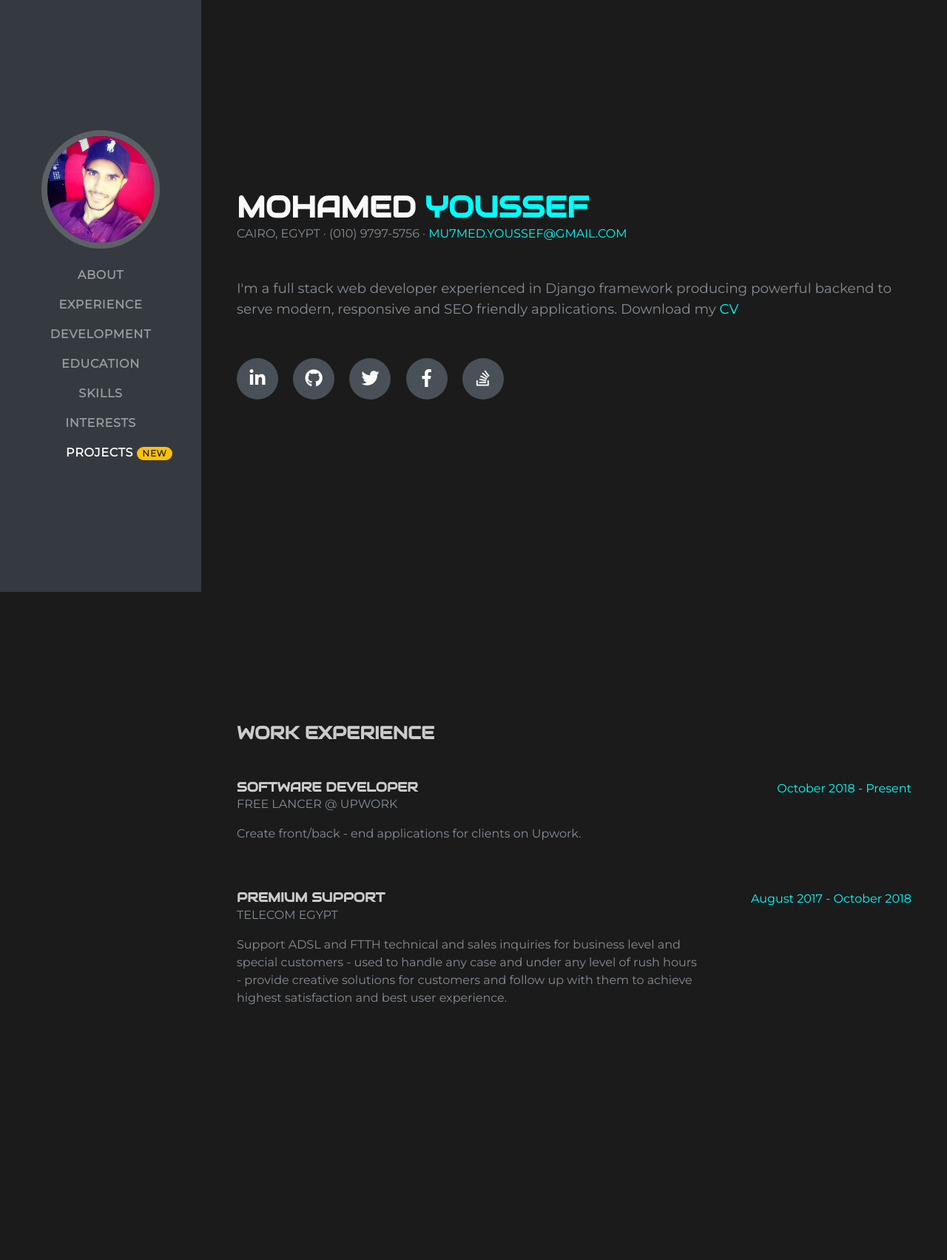
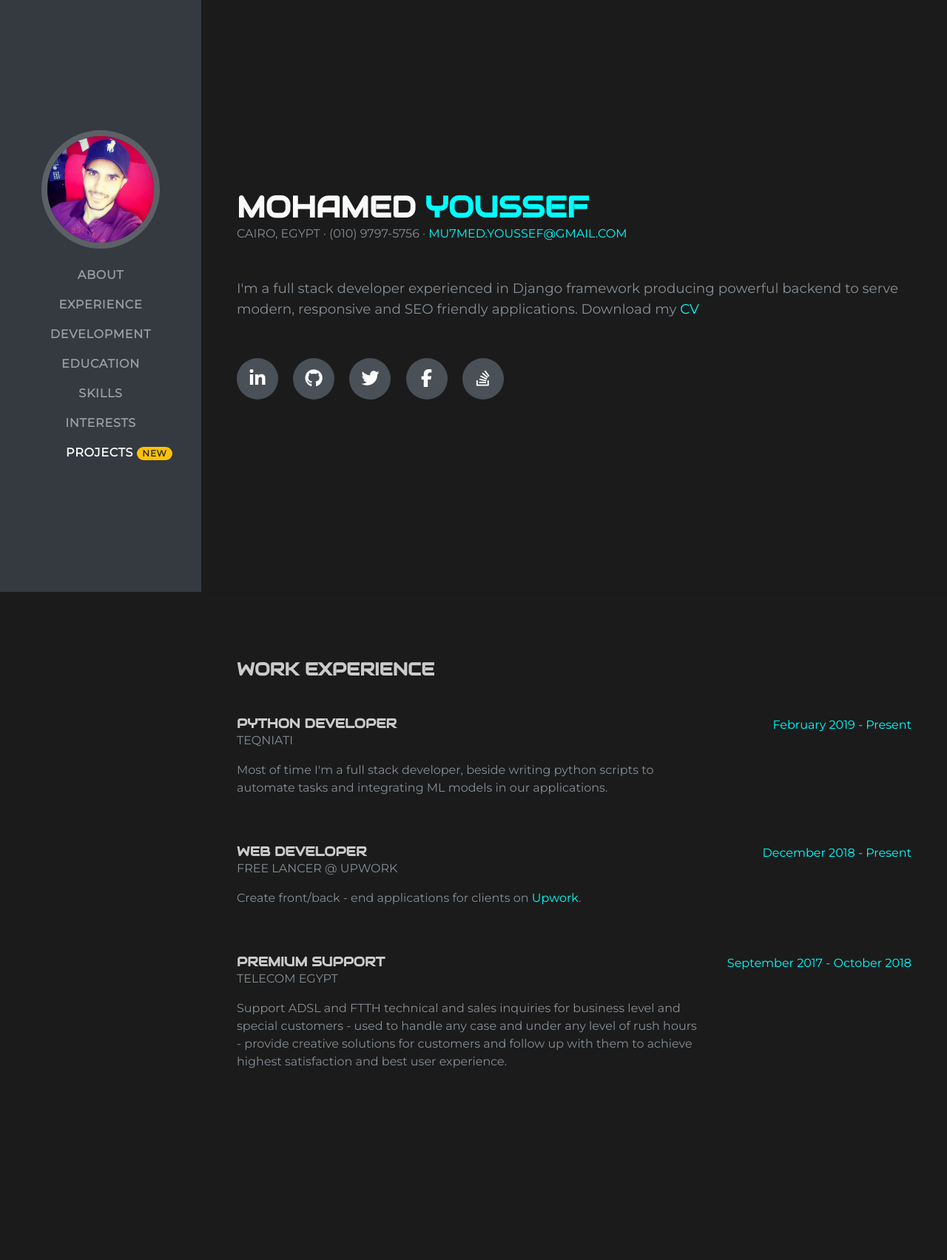
Before and after one commit to MuhamedYoussef/portfolio, a Django app: page / in a window 1280 px wide. Shown: the top 1703 px of the page at 74% size. Run offline with Django 3.2, Linux system fonts and the light colour scheme; some libraries are stand-ins or nearby versions.

Commit message:
upding pkgs, cv and some content

```diff
--- a/templates/base.html
+++ b/templates/base.html
@@ -17,16 +17,8 @@
     <meta property="og:image" content="{% static 'images/profile.png' %}" />
     <title>Mohamed Youssef Resume | Full stack web developer</title>
 
-    <link
-      href="https://fonts.googleapis.com/css?family=Audiowide|Montserrat"
-      rel="stylesheet"
-    />
-    <link
-      rel="stylesheet"
-      href="https://use.fontawesome.com/releases/v5.6.3/css/all.css"
-      integrity="sha384-UHRtZLI+pbxtHCWp1t77Bi1L4ZtiqrqD80Kn4Z8NTSRyMA2Fd33n5dQ8lWUE00s/"
-      crossorigin="anonymous"
-    />
+    <link href="https://fonts.googleapis.com/css?family=Audiowide|Montserrat" rel="stylesheet"/>
+    <script src="https://kit.fontawesome.com/983367eb29.js"></script>
     <link href="{% static 'css/resume.css' %}" rel="stylesheet" />
   </head>
 
--- a/templates/portfolio/index.html
+++ b/templates/portfolio/index.html
@@ -6,11 +6,7 @@
   <a class="navbar-brand js-scroll-trigger" href="#page-top">
     <span class="d-block d-lg-none">Mohamed Youssef</span>
     <span class="d-none d-lg-block">
-      <img
-        class="img-fluid img-profile rounded-circle mx-auto mb-2"
-        src="{% static 'images/profile.jpg' %}"
-        alt=""
-      />
+      <img class="img-fluid img-profile rounded-circle mx-auto mb-2" src="{% static 'images/profile.jpg' %}" alt="profile"/>
     </span>
   </a>
   <button
@@ -66,7 +62,7 @@
         <a href="mailto:name@email.com">Mu7med.Youssef@gmail.com</a>
       </div>
       <p class="lead mb-5">
-        I'm a full stack web developer experienced in Django framework producing powerful backend to serve modern, responsive and SEO friendly applications. Download my <a href="{% static 'cv.pdf' %}" download="Joe.pdf">CV</a>
+        I'm a full stack developer experienced in Django framework producing powerful backend to serve modern, responsive and SEO friendly applications. Download my <a href="{% static 'cv.pdf' %}" download="Joe.pdf">CV</a>
       </p>
       <div class="social-icons">
         <a href="https://www.linkedin.com/in/muhamed-youssef/" class="my-1" target="_blank">
@@ -96,12 +92,26 @@
 
       <div class="resume-item d-flex flex-column flex-md-row mb-5">
         <div class="resume-content mr-auto">
-          <h3 class="mb-0">Software Developer</h3>
-          <div class="subheading mb-3">Free Lancer @ Upwork</div>
-          <p>Create front/back - end applications for clients on Upwork.</p>
+          <h3 class="mb-0">Python Developer</h3>
+          <div class="subheading mb-3">Teqniati</div>
+          <p>Most of time I'm a full stack developer, beside writing python scripts to automate tasks and integrating ML models in our applications.</p>
         </div>
         <div class="resume-date text-md-right">
-          <span class="text-primary">October 2018 - Present</span>
+          <span class="text-primary">February 2019 - Present</span>
+        </div>
+      </div>
+
+      <div class="resume-item d-flex flex-column flex-md-row mb-5">
+        <div class="resume-content mr-auto">
+          <h3 class="mb-0">Web Developer</h3>
+          <div class="subheading mb-3">Free Lancer @ Upwork</div>
+          <p>Create front/back - end applications for clients on
+            <a href="https://www.upwork.com/freelancers/~01efc019fd4fb14238" target="_blank">Upwork</a>.
+          </p>
+
+        </div>
+        <div class="resume-date text-md-right">
+          <span class="text-primary">December 2018 - Present</span>
         </div>
       </div>
 
@@ -114,7 +124,7 @@
           </p>
         </div>
         <div class="resume-date text-md-right">
-          <span class="text-primary">August 2017 - October 2018</span>
+          <span class="text-primary">September 2017 - October 2018</span>
         </div>
       </div>
     </div>
@@ -215,7 +225,8 @@
         <li class="list-inline-item"><i class="fab fa-node-js"></i></li>
         <li class="list-inline-item"><i class="fab fa-npm"></i></li>
         <li class="list-inline-item"><i class="fab fa-python"></i></li>
-        <li class="list-inline-item"><i class="fab fa-git"></i></li>
+        <li class="list-inline-item"><i class="fab fa-git-alt"></i></li>
+        <li class="list-inline-item"><i class="fab fa-docker"></i></li>
       </ul>
 
       <div class="subheading mb-3">Workflow</div>
```
Also changed, not shown: 2 other files.
